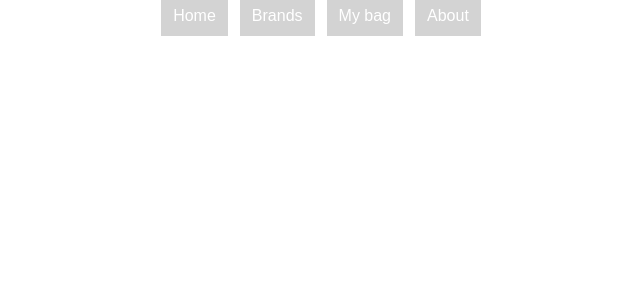
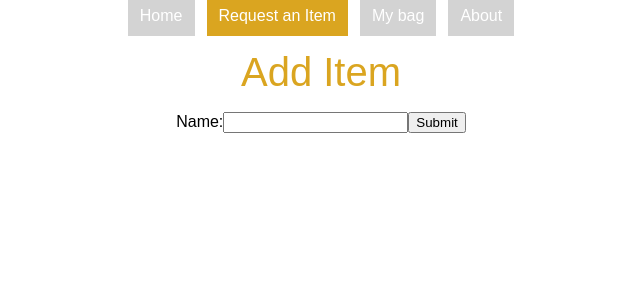
Before and after one commit to Bechev/fresh_cilantro, a React (Create React App) app: page /add_item in a window 1280 px wide. Shown: the top 300 px of the page, without its empty margins (319-959 px from the left). Built offline with nearby package versions, Linux system fonts and the light colour scheme.

Commit message:
Replace Brand Component by Add item

```diff
--- a/src/App.js
+++ b/src/App.js
@@ -2,7 +2,7 @@ import React, { Component } from 'react';
 import { Route} from 'react-router-dom'
 import './App.css';
 import Home from './components/Home.js'
-import Brands from './components/Brands.js'
+import Additem from './components/Additem'
 import Mybag from './components/Mybag.js'
 import About from './components/About.js'
 import ItemShow from './components/ItemShow'
@@ -19,7 +19,7 @@ export default class App extends Component {
           <Route exact path='/' render={routerProps => <Home {...routerProps} items={this.props.items}/>} />
           <Route exact path={`/items/:itemID`} component={ItemShow}/>
           <Route exact path="/my_bag" component={Mybag} />
-          <Route exact path="/brands" component={Brands} />
+          <Route exact path="/add_item" component={Additem} />
           <Route exact path="/about" component={About} />
         </React.Fragment>
       </div>
--- /dev/null
+++ b/src/components/Additem.js
@@ -0,0 +1,20 @@
+import React, { Component } from 'react';
+import '../App.css';
+
+
+export default class Additem extends Component {
+
+    render() {
+        return (
+            <div>
+                <header className="header">Add Item</header>
+                <form>
+                    <label> Name:
+                    <input type="text" name="name" />
+                    </label>
+                    <input type="submit" value="Submit" />
+                </form>
+            </div>
+        )
+    }
+}
--- a/src/components/Brands.js
+++ /dev/null
@@ -1,12 +0,0 @@
-import React, { Component } from 'react';
-import '../App.css';
-
-
-export default class Brands extends Component{
-
-    render(){
-        return (
-            <header className="header">Brands</header>
-        )
-    }
-}
--- a/src/components/ItemShow.js
+++ b/src/components/ItemShow.js
@@ -9,8 +9,6 @@ class ItemShow extends Component{
         super()
         var item
     }
-
-
 
     getItem(id) {
         return (
--- a/src/components/Mybag.js
+++ b/src/components/Mybag.js
@@ -24,6 +24,8 @@ class Mybag extends Component {
                         </div>
                     )
                 })}
+                <Button name= "Empty bag" handleClick={() => this.props.empty_bag()}/><br></br>
+                <Button name= "Checkout" handleClick={() => this.props.checkout()}/><br></br>
             </div>
         )
     }
@@ -38,6 +40,8 @@ const mapStateToProps = state => {
 const mapDispatchToProps = dispatch => {
     return {
         removeItemToBag: (item) => dispatch({type: 'REMOVE_ITEM_TO_BAG', payload: item}),
+        checkout: () => dispatch({type: 'CHECKOUT'}),
+        empty_bag: () => dispatch({type: 'EMPTY_BAG'}),
     }
   }
 
--- a/src/components/NavigationBar.js
+++ b/src/components/NavigationBar.js
@@ -1,5 +1,6 @@
 import React from 'react';
 import { NavLink } from 'react-router-dom';
+// import { connect } from 'react-redux'
 import '../css/NavigationBar.css';
 
 const link = {
@@ -17,24 +18,21 @@ const Navbar = () =>
   <div className="navbar">
     <NavLink
       to="/"
-      /* set exact so it knows to only set activeStyle when route is deeply equal to link */
       exact
-      /* add styling to Navlink */
       style={link}
-      /* add prop for activeStyle */
       activeStyle={{
         background: 'goldenrod'
       }}
     >Home</NavLink>
 
     <NavLink
-      to="/brands"
+      to="/add_item"
       exact
       style={link}
       activeStyle={{
         background: 'goldenrod'
       }}
-    >Brands</NavLink>
+    >Request an Item</NavLink>
 
     <NavLink
       to="/my_bag"
@@ -44,6 +42,7 @@ const Navbar = () =>
         background: 'goldenrod'
       }}
     >My bag</NavLink>
+
 
     <NavLink
       to="/about"
@@ -57,3 +56,12 @@ const Navbar = () =>
 
 
 export default Navbar
+
+
+// const mapStateToProps = state => {
+//   return {
+//     bag: state.bag,
+//   }
+// }
+
+// export default connect(mapStateToProps)(App);
--- a/src/index.js
+++ b/src/index.js
@@ -25,3 +25,5 @@ ReactDOM.render(
 // Verify best practices for nested routing and how I get the link to the ItemsShow
 // Understand better id management => Error: Each child in array or iterator should have  a unique "key" prop (hone and mybag)
 // Better understand expectations for containers vs components
+// Stop propagation
+// Conflict for active style Navbar
--- a/src/reducers/bagReducer.js
+++ b/src/reducers/bagReducer.js
@@ -13,8 +13,6 @@ export default function bagReducer(state = [
         case 'REMOVE_ITEM_TO_BAG':
             console.log(action)
             return state.filter((el) => {
-                // console.log("el.id: ", el.id)
-                // console.log("action.payload: ", action.payload)
                 return el.id !== action.payload
             })
 
@@ -24,7 +22,7 @@ export default function bagReducer(state = [
 
         case 'EMPTY_BAG':
             console.log("Emptied bag", state.bag);
-            return {} // To be updated
+            return []
 
         default:
             return state;
```
